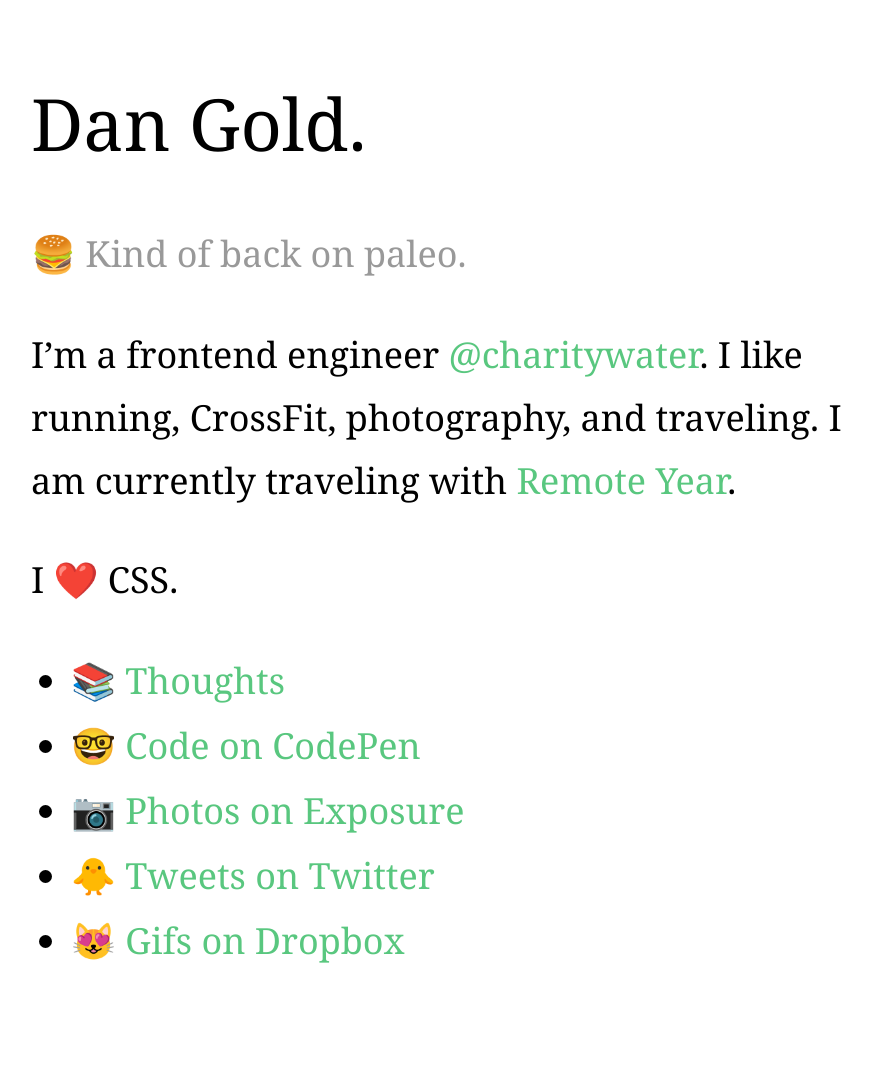
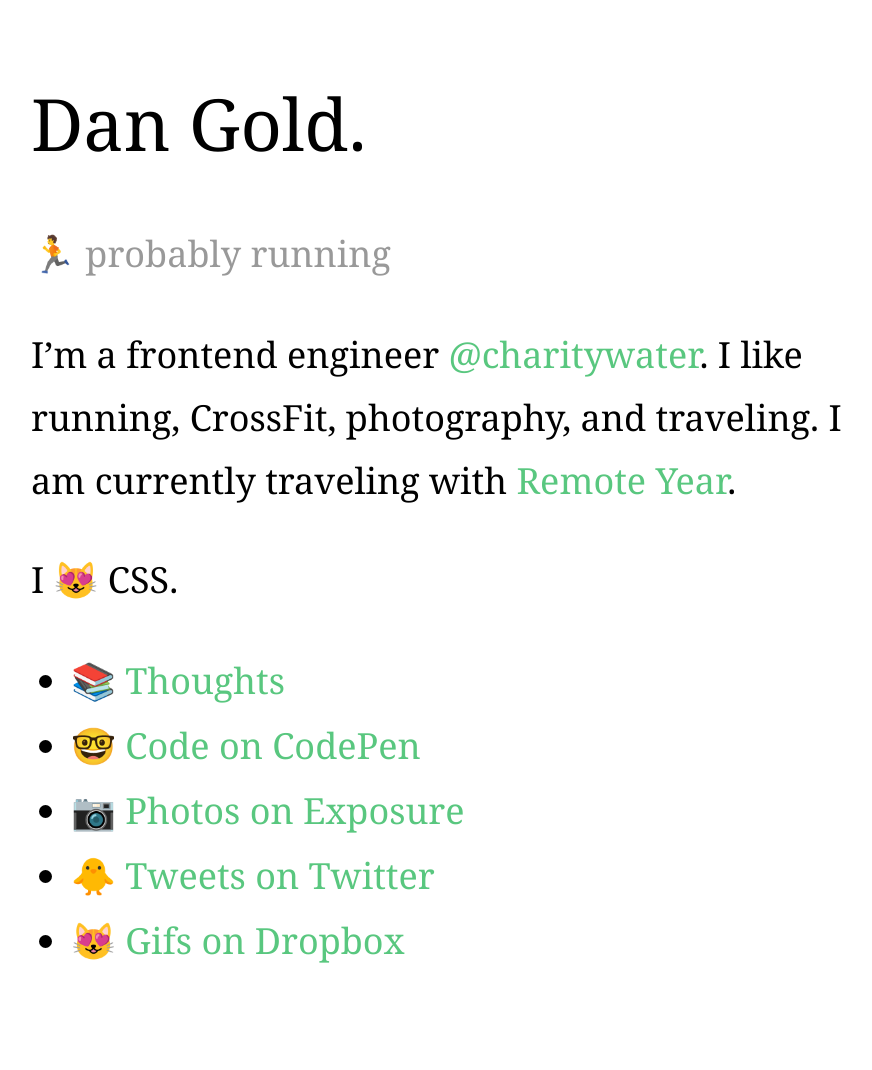
Before and after one commit to jessess/www, a Jekyll site: the page built from index.html, in a window 1280 px wide. Shown: the whole page, without its empty margins (189-1061 px from the left). Built offline with Jekyll 4.4.1, drawn with Linux system fonts in a browser that asks for light colours; a script that is not in the unit is left out.

Commit message:
Fixing link and updating some emojis 🤓

```diff
--- a/index.html
+++ b/index.html
@@ -5,12 +5,12 @@
 <div class="home">
   <hgroup>
     <h1 class="post-title">Dan Gold.</h1>
-    <p class="status"><span class="status-text"><span class="emoji">🍔️</span> Kind of back on paleo.</span></p>
+    <p class="status"><span class="status-text"><span class="emoji">🏃</span> probably running</span></p>
   </hgroup>
 
   <article class="about">
-    <p class="main-about">I&rsquo;m a frontend engineer <a href="http://www.charitywater.org/" target="_blank">@charitywater</a>. I like running, CrossFit, photography, and traveling. I am currently traveling with <a href="/remote-year" target="_blank">Remote Year</a>.</p>
-    <p class="secondary-about">I <span class="emoji">❤️</span> CSS.</p>
+    <p class="main-about">I&rsquo;m a frontend engineer <a href="http://www.charitywater.org/" target="_blank">@charitywater</a>. I like running, CrossFit, photography, and traveling. I am currently traveling with <a href="/thoughts/remote-year" target="_blank">Remote Year</a>.</p>
+    <p class="secondary-about">I <span class="emoji">😻</span> CSS.</p>
   </article>
 
   <ul class="about-links">
```
